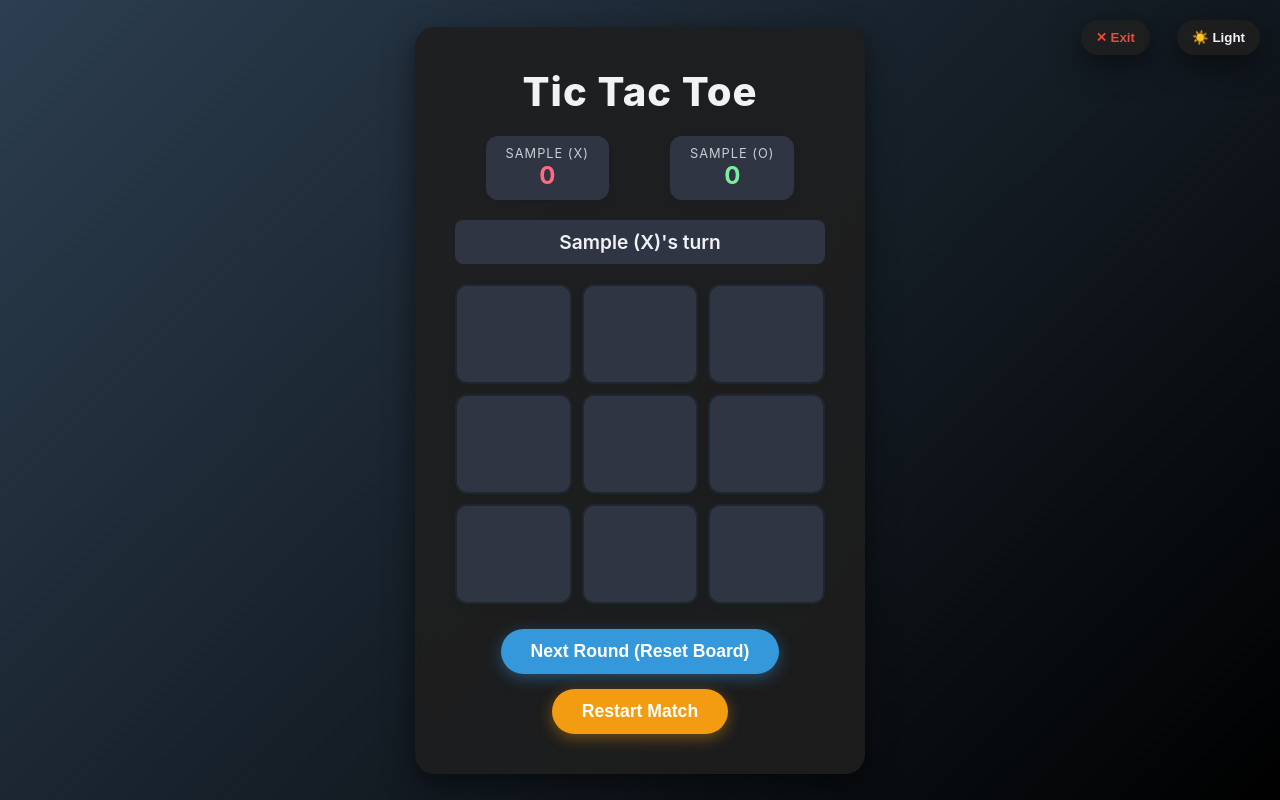
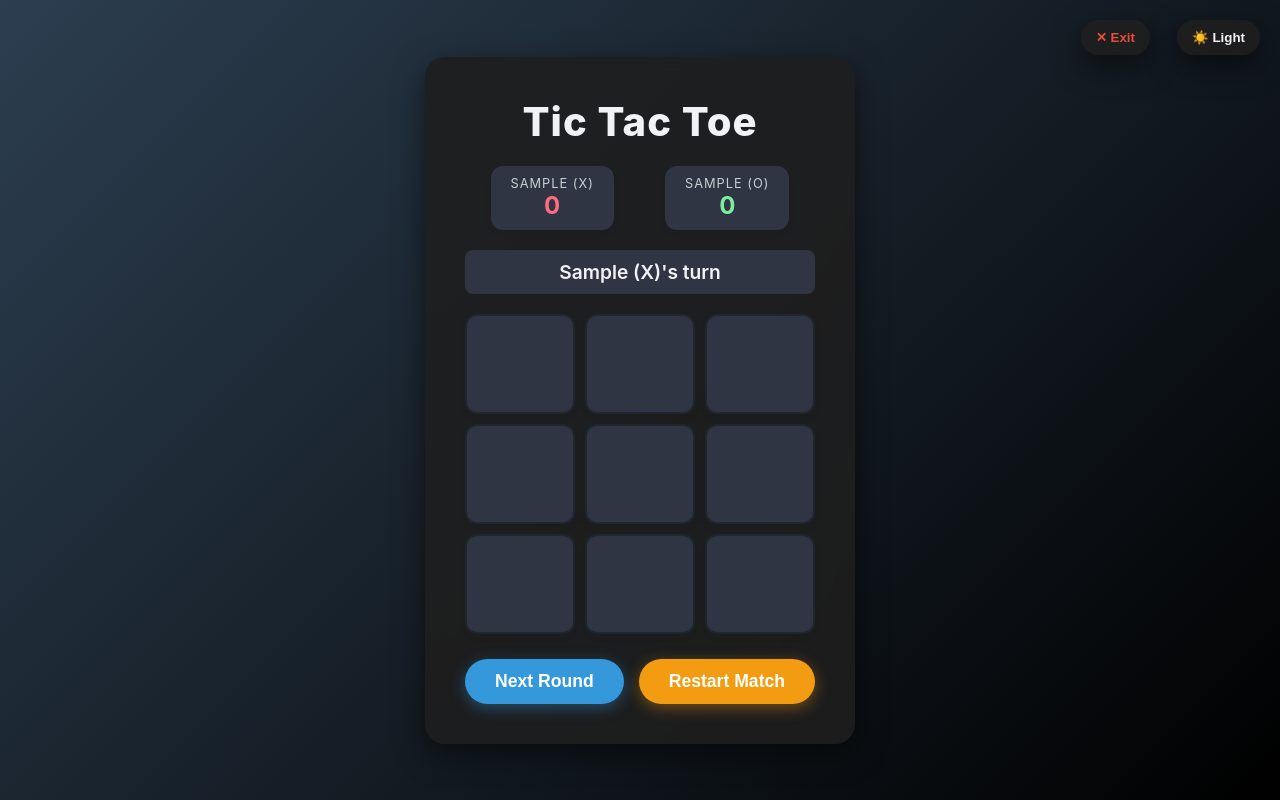
Before and after one commit to raja123singh/tic-tac-toe, a React app: page / in a window 1280 px wide. Both pictures are taken after typing "Sample", "Sample" into the empty fields and a click on the button "Start Game". Built offline with nearby package versions, Linux system fonts and the light colour scheme; the HTML template or start-up script is replaced by a standard one.

Commit message:
style: rename Next Round button and format code

```diff
--- a/src/App.jsx
+++ b/src/App.jsx
@@ -141,7 +141,7 @@ function App() {
 
             <div className="action-buttons">
               <button className="reset-button" onClick={resetGame} title="Keep scores, start next round">
-                Next Round (Reset Board)
+                Next Round
               </button>
               <button className="restart-button" onClick={restartMatch} title="Reset scores to 0">
                 Restart Match
```
